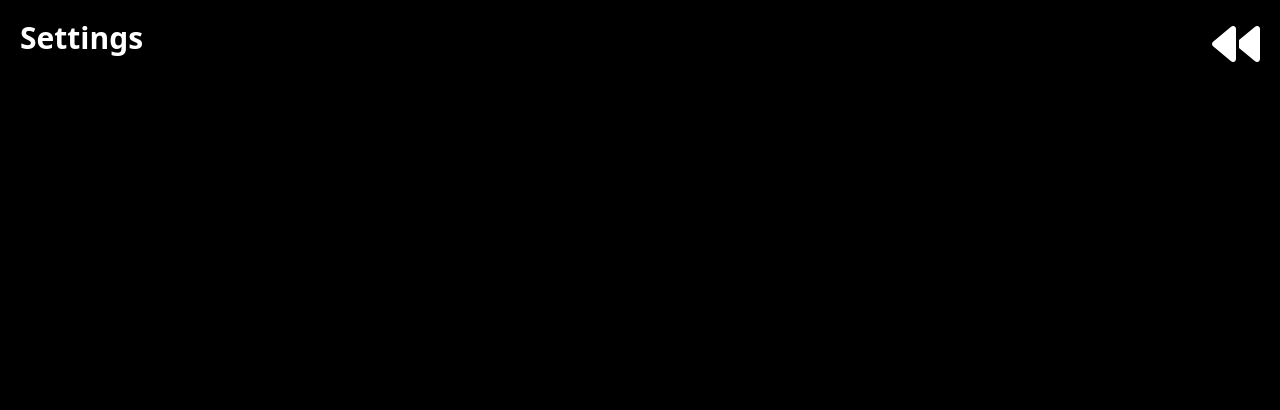
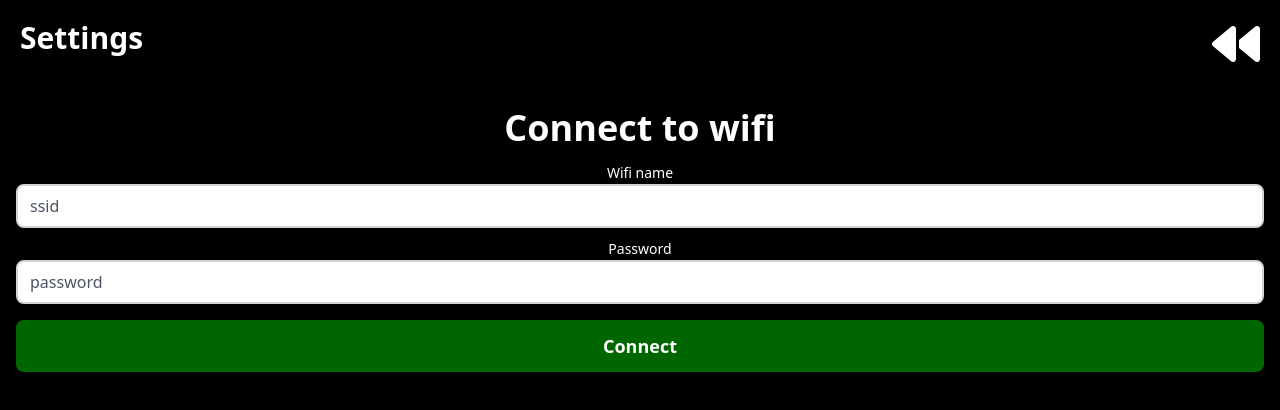
Before and after one commit to newmat123/MYBoat-Frontend, a React (Create React App) app: page /settings in a window 1280 px wide. Shown: the top 410 px of the page. Built offline with nearby package versions, Linux system fonts and the light colour scheme; no server answers; the HTML template or start-up script is replaced by a standard one.

Commit message:
fix: rendering settings

```diff
--- a/src/components/settingsComponent.tsx
+++ b/src/components/settingsComponent.tsx
@@ -5,7 +5,6 @@ import { faBackward } from "@fortawesome/free-solid-svg-icons"; // import the ic
 
 import { Context } from "../controllers/pages/settings.controller";
 import WifiConnect from "./wifi";
-import DataContainer from "./dataContainer";
 
 function SettingsComponent() {
   const context = useContext(Context);
@@ -18,9 +17,7 @@ function SettingsComponent() {
           <FontAwesomeIcon className="text-5xl" icon={faBackward} />
         </Link>
       </header>
-      <DataContainer showDropDown={true}>
-        <WifiConnect />
-      </DataContainer>
+      <WifiConnect />
       <div></div>
     </>
   );
```
